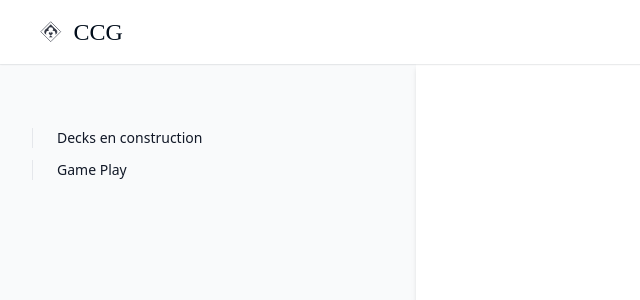
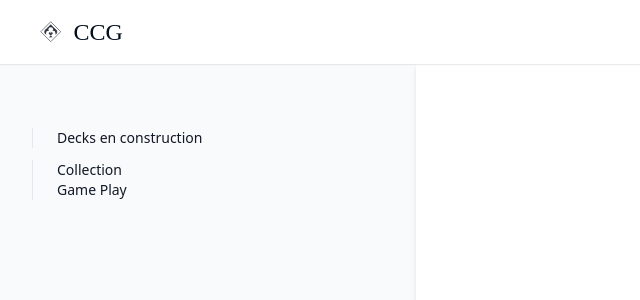
Before and after one commit to greglejeune/ebook, a Jekyll site: the page built from ccg.html, in a window 1280 px wide. Shown: the top 300 px of the page, without its empty margins (0-640 px from the left). Built offline with Jekyll 4.4.1, drawn with Linux system fonts in a browser that asks for light colours.

Commit message:
Update ccg.html

```diff
--- a/_layouts/ccg.html
+++ b/_layouts/ccg.html
@@ -45,6 +45,11 @@
                 </ul>
                 <ul role="list" class="space-y-8 border-l border-gray-200 pl-6">
                   <li class="space-y-3">
+                    <a href="" class="block font-medium text-gray-900 transition-colors duration-300">Collection</a>
+                  </li>
+                </ul>
+                <ul role="list" class="space-y-8 border-l border-gray-200 pl-6">
+                  <li class="space-y-3">
                     <a href="" class="block font-medium text-gray-900 transition-colors duration-300">Game Play</a>
                   </li>
                 </ul>
```
